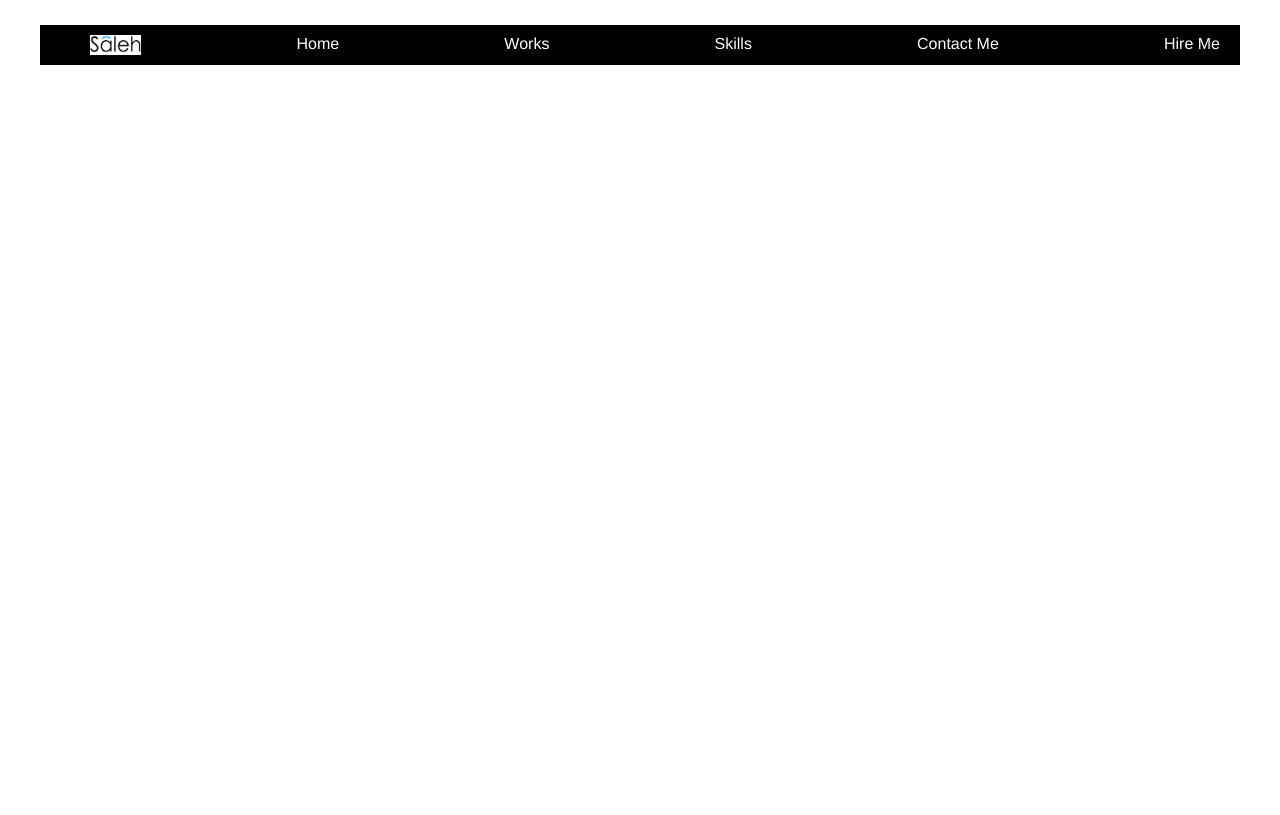
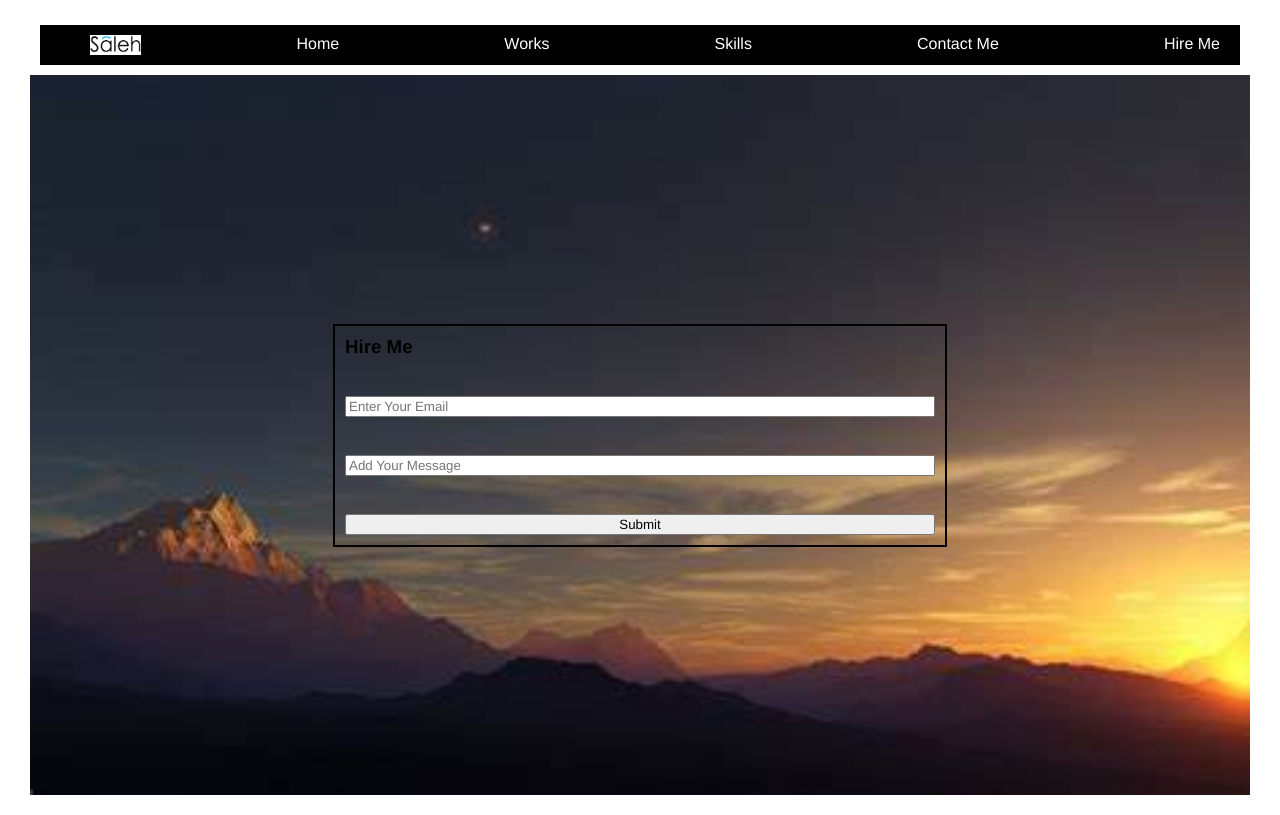
Before and after one commit to Salehchy46/my-website, a plain HTML site: page html/form.html in a window 1280 px wide. Drawn offline with Linux system fonts and the light colour scheme.

Commit message:
My full form

```diff
--- a/css/form.css
+++ b/css/form.css
@@ -27,3 +27,21 @@
   position: static;
   box-shadow: 5px 5px #000000, 5px 5px #ffffff, 5px 5px #000000;
 }
+
+.order-form {
+  display: flex;
+  flex-direction: column;
+  width: 50%;
+  justify-content: center;
+  border: 2px solid #000;
+}
+
+.form-container {
+  height: 90vh;
+  display: flex;
+  justify-content: center;
+  align-items: center;
+  background-image: url('../images/OIP.jpeg');
+  background-repeat: no-repeat;
+  background-size: cover;
+}
--- a/html/form.html
+++ b/html/form.html
@@ -17,8 +17,16 @@
       <li><a class="nav" href="./html/form.html">Hire Me</a></li>
     </ul>
   </nav>
-  <section>
-
+  <section class="form-container">
+    <form class="order-form" action="">
+      <h3>Hire Me</h3>
+      <br>
+      <input type="email" name="" id="" placeholder="Enter Your Email" required>
+      <br>
+      <input type="text" placeholder="Add Your Message" required>
+      <br>
+      <input type="submit" value="Submit">
+    </form>
   </section>
 </body>
 </html>
```
